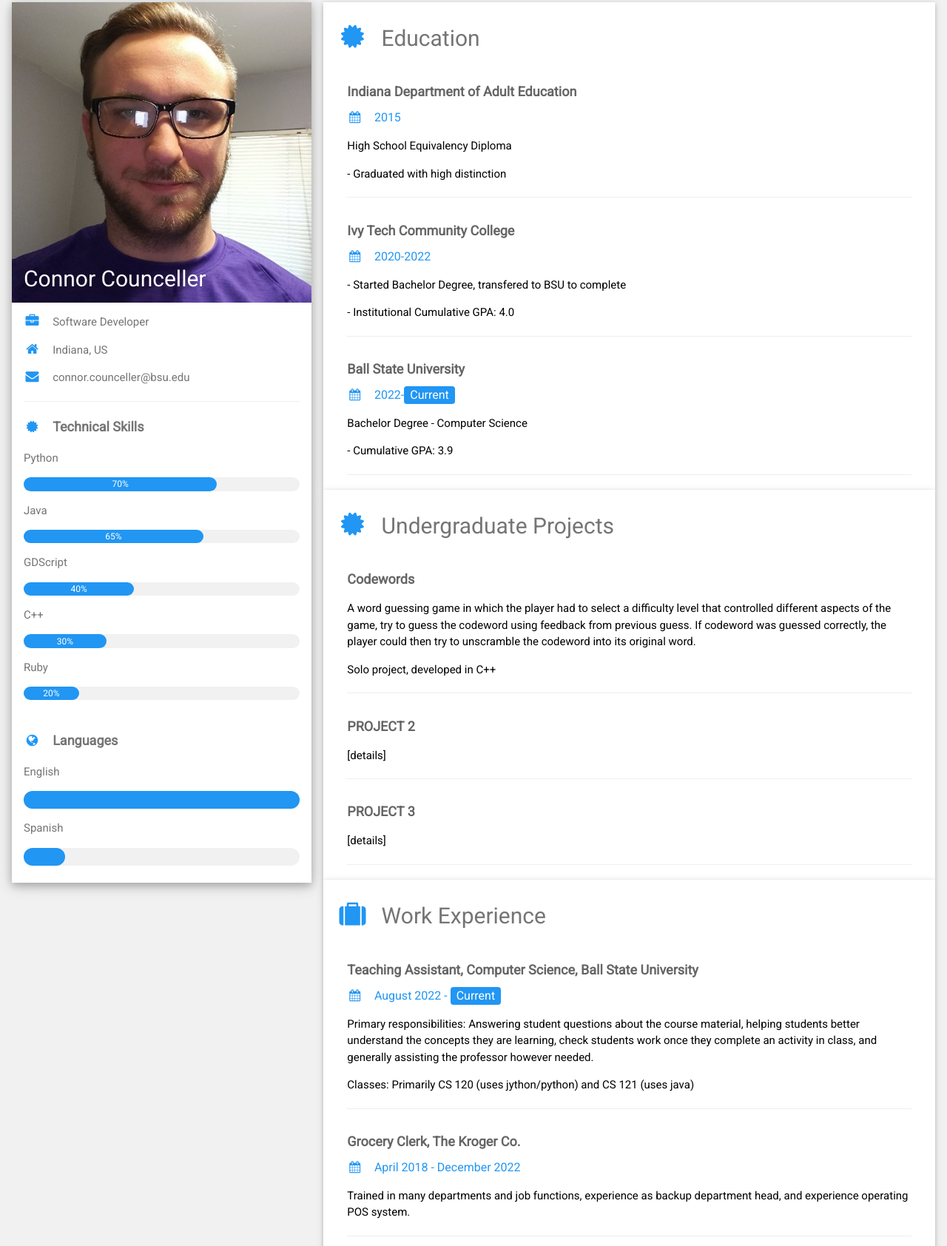
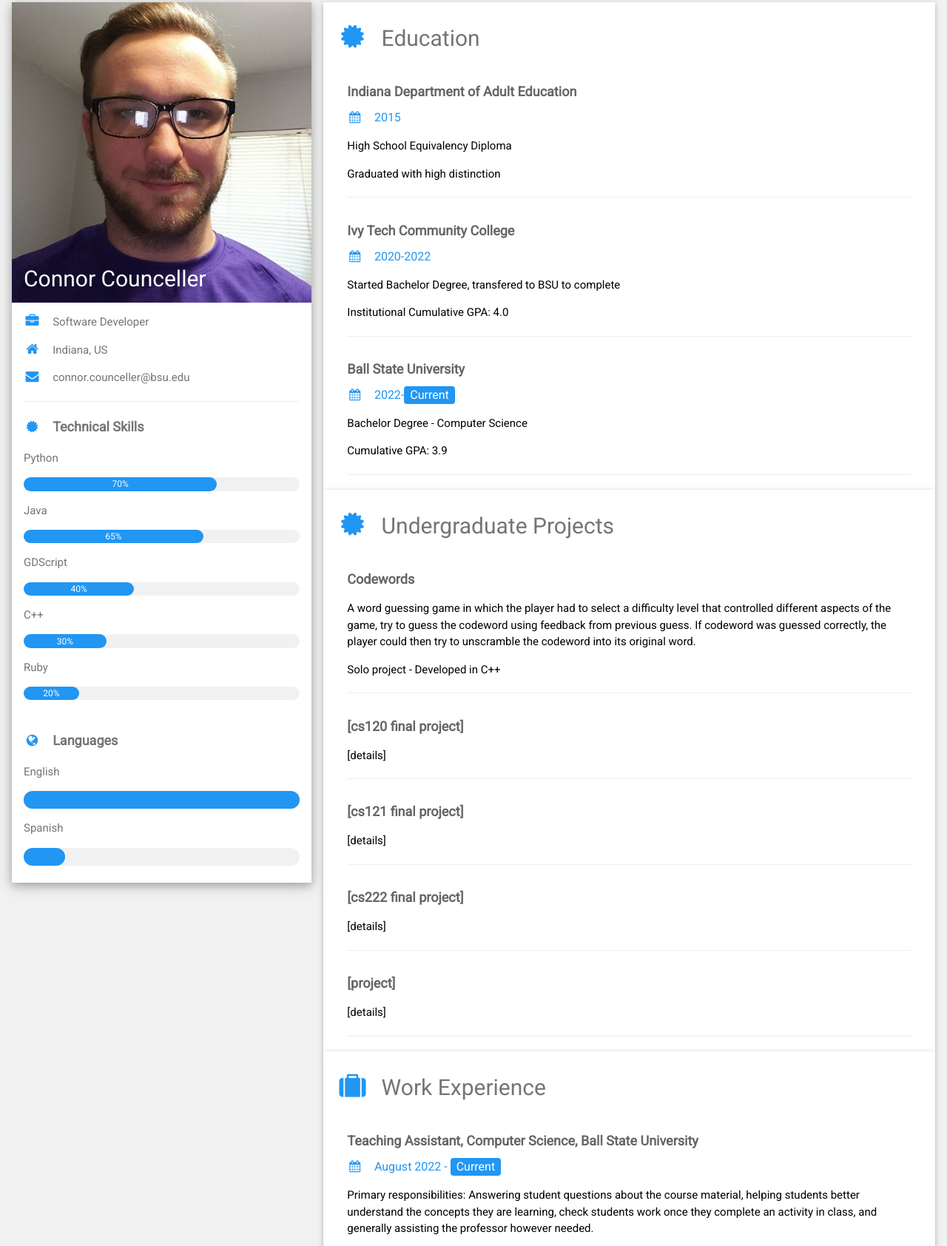
Before and after one commit to connor-counceller/connor-counceller.github.io, a plain HTML site: page index.html in a window 1280 px wide. Shown: the part 13-1697 px from the top of the page at 74% size. Drawn offline with nearby package versions, Linux system fonts and the light colour scheme.

Commit message:
Add project details

```diff
--- a/index.html
+++ b/index.html
@@ -87,21 +87,21 @@
                         <h5 class="w3-opacity"><b>Indiana Department of Adult Education</b></h5>
                         <h6 class="w3-text-blue"><i class="fa fa-calendar fa-fw w3-margin-right"></i>2015</h6>
                         <p>High School Equivalency Diploma</p>
-                        <p>- Graduated with high distinction</p>
+                        <p>Graduated with high distinction</p>
                         <hr>
                     </div>
                     <div class="w3-container">
                         <h5 class="w3-opacity"><b>Ivy Tech Community College</b></h5>
                         <h6 class="w3-text-blue"><i class="fa fa-calendar fa-fw w3-margin-right"></i>2020-2022</h6>
-                        <p>- Started Bachelor Degree, transfered to BSU to complete</p>
-                        <p>- Institutional Cumulative GPA: 4.0</p>
+                        <p>Started Bachelor Degree, transfered to BSU to complete</p>
+                        <p>Institutional Cumulative GPA: 4.0</p>
                         <hr>
                     </div>
                     <div class="w3-container">
                         <h5 class="w3-opacity"><b>Ball State University</b></h5>
                         <h6 class="w3-text-blue"><i class="fa fa-calendar fa-fw w3-margin-right"></i>2022-<span class="w3-tag w3-blue w3-round">Current</span></h6>
                         <p>Bachelor Degree - Computer Science</p>
-                        <p>- Cumulative GPA: 3.9</p>
+                        <p>Cumulative GPA: 3.9</p>
                         <hr>
                     </div>
                 </div>
@@ -111,16 +111,26 @@
                     <div class="w3-container">
                         <h5 class="w3-opacity"><b>Codewords</b></h5>
                         <p>A word guessing game in which the player had to select a difficulty level that controlled different aspects of the game, try to guess the codeword using feedback from previous guess. If codeword was guessed correctly, the player could then try to unscramble the codeword into its original word.</p>
-                        <p>Solo project, developed in C++</p>
+                        <p>Solo project - Developed in C++</p>
                         <hr>
                     </div>
                     <div class="w3-container">
-                        <h5 class="w3-opacity"><b>PROJECT 2</b></h5>
+                        <h5 class="w3-opacity"><b>[cs120 final project]</b></h5>
                         <p>[details]</p>
                         <hr>
                     </div>
                     <div class="w3-container">
-                        <h5 class="w3-opacity"><b>PROJECT 3</b></h5>
+                        <h5 class="w3-opacity"><b>[cs121 final project]</b></h5>
+                        <p>[details]</p>
+                        <hr>
+                    </div>
+                    <div class="w3-container">
+                        <h5 class="w3-opacity"><b>[cs222 final project]</b></h5>
+                        <p>[details]</p>
+                        <hr>
+                    </div>
+                    <div class="w3-container">
+                        <h5 class="w3-opacity"><b>[project]</b></h5>
                         <p>[details]</p>
                         <hr>
                     </div>
```
